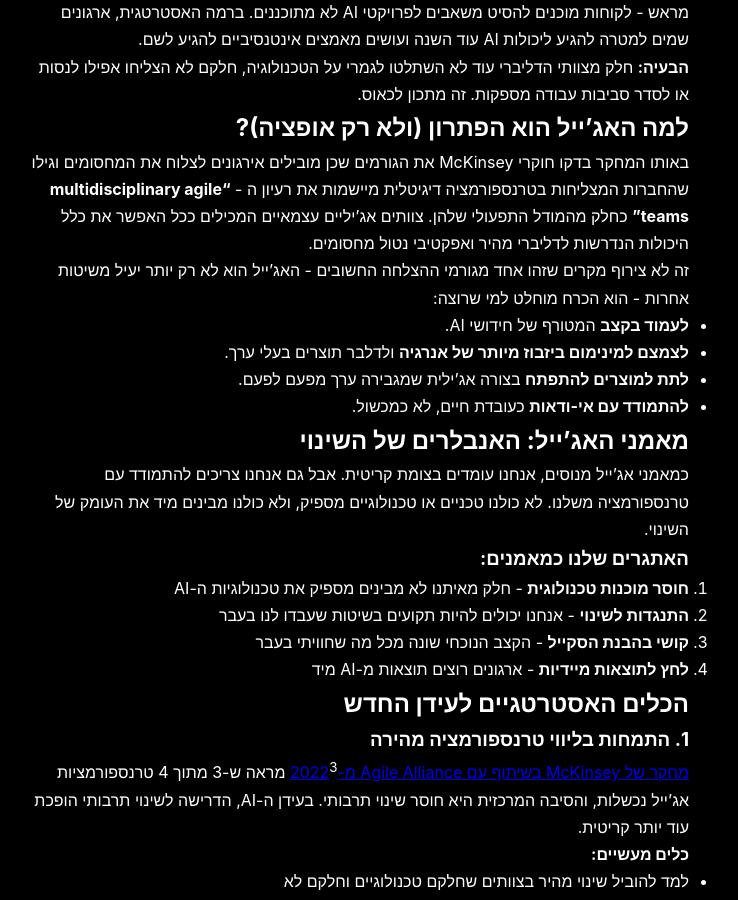
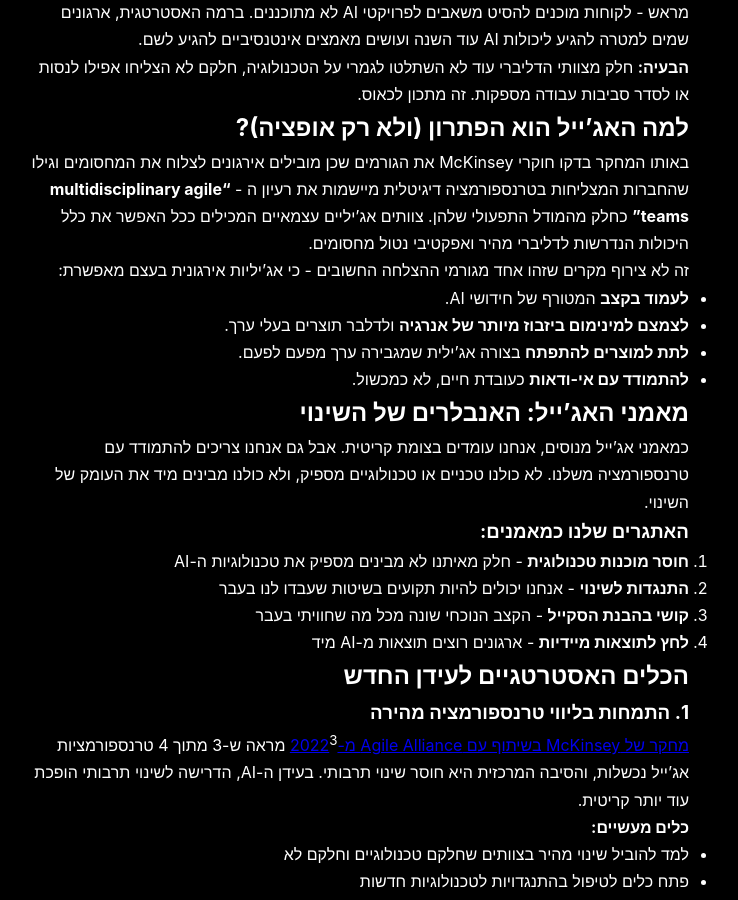
Before and after one commit to avi-the-coach/retro-on-agileprimero, a Jekyll site: the page built from posts_in_progress/ai-agile-coaches-temp.md, in a window 1280 px wide and 900 px high, scrolled down 957 px. Shown: the whole window, without its empty margins (281-1019 px from the left). Built offline with Jekyll 4.4.1, drawn with Linux system fonts in a browser that asks for light colours; our own code applies the rules of GitHub Pages for plain Markdown files.

Commit message:
Update ai-agile-coaches-temp.md

```diff
--- a/posts_in_progress/ai-agile-coaches-temp.md
+++ b/posts_in_progress/ai-agile-coaches-temp.md
@@ -29,7 +29,7 @@
 באותו המחקר בדקו חוקרי McKinsey את הגורמים שכן מובילים אירגונים לצלוח את המחסומים וגילו שהחברות המצליחות בטרנספורמציה דיגיטלית מיישמות את רעיון ה - **"multidisciplinary agile teams"** כחלק מהמודל התפעולי שלהן.
 צוותים אג'יליים עצמאיים המכילים ככל האפשר את כלל היכולות הנדרשות לדליברי מהיר ואפקטיבי נטול מחסומים.
 
-זה לא צירוף מקרים שזהו אחד מגורמי ההצלחה החשובים - האג'ייל הוא לא רק יותר יעיל משיטות אחרות - הוא הכרח מוחלט למי שרוצה:
+זה לא צירוף מקרים שזהו אחד מגורמי ההצלחה החשובים - כי אג'יליות אירגונית בעצם מאפשרת:
 - **לעמוד בקצב** המטורף של חידושי AI.
 - **לצמצם למינימום ביזבוז מיותר של אנרגיה** ולדלבר תוצרים בעלי ערך.
 - **לתת למוצרים להתפתח** בצורה אג'ילית שמגבירה ערך מפעם לפעם.
```
